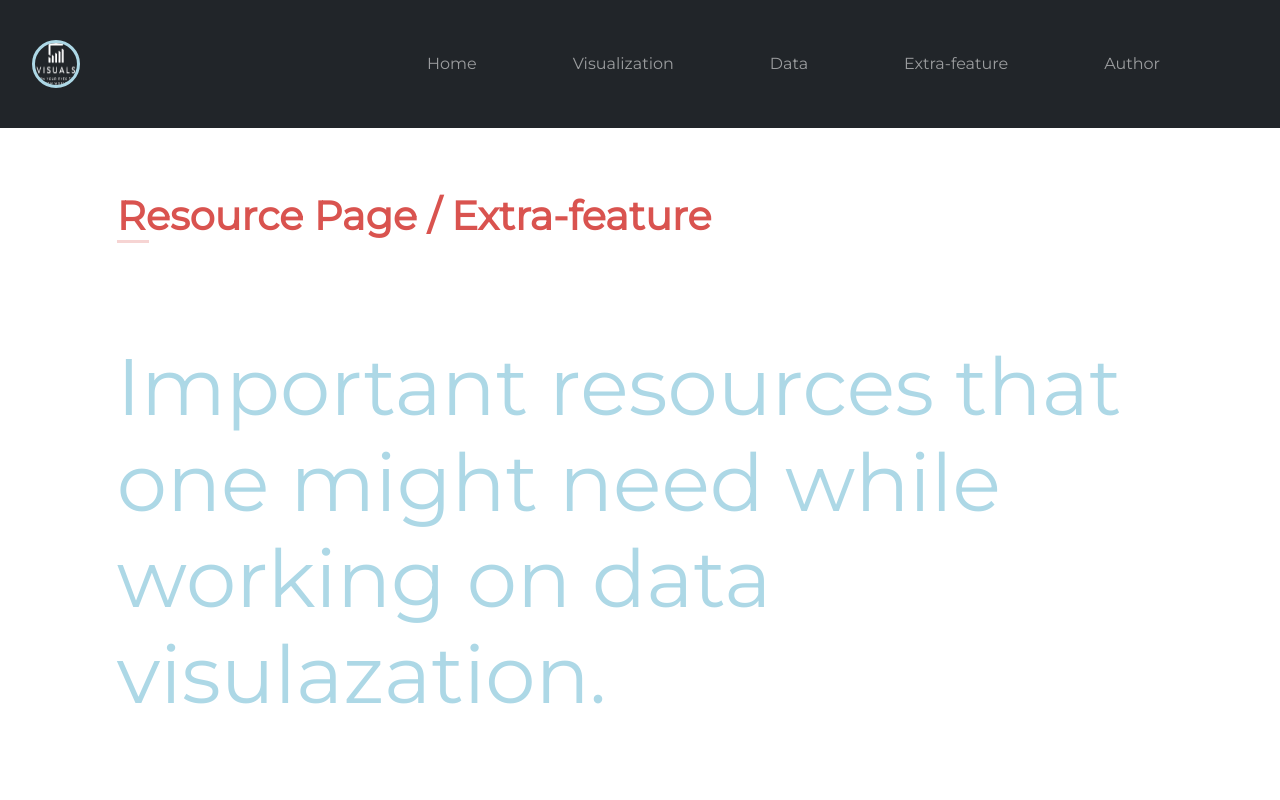
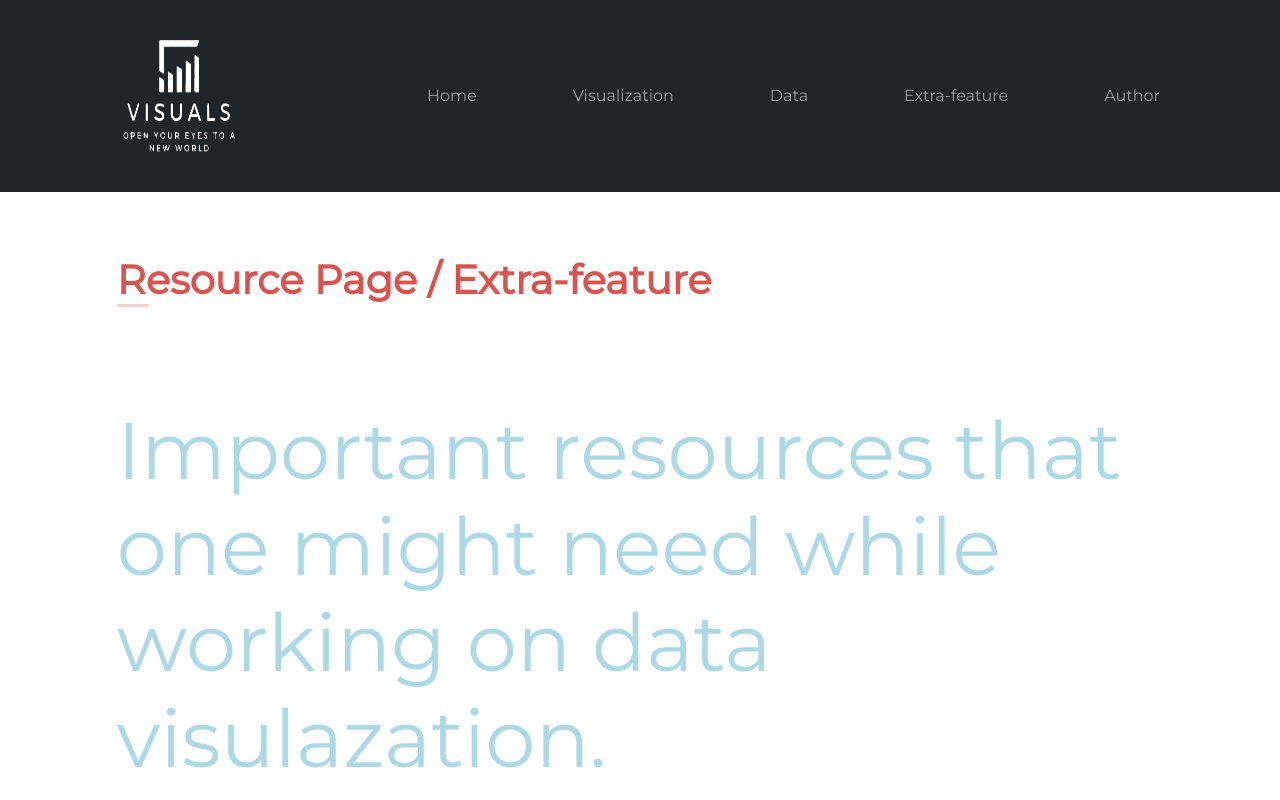
Before and after one commit to m-musila/ip2-repo, a plain HTML site: page html/extraFeature.html in a window 1280 px wide. Shown: the top 800 px of the page. Drawn offline with nearby package versions, Linux system fonts and the light colour scheme.

Commit message:
logo
updated logo styles

```diff
--- a/css/about.css
+++ b/css/about.css
@@ -28,7 +28,7 @@ h2 {
  hr, h2, h3 {
     color: #d9534f;
  }
-img {
+div > div> img {
     transition: transform .3s; /* Animation */
     width: 500px;
     height: 700px;
@@ -36,7 +36,7 @@ img {
     border: 0.2rem solid lightblue;
 }
 
-img:hover {
+div > div> img:hover {
 
     transform: scale(1.03); /* 103% zoom */
     border: 0.5rem solid #d9534f;
--- a/css/data.css
+++ b/css/data.css
@@ -16,7 +16,9 @@ h5, .text {
     padding: 0.25rem 0.75rem;
     bottom: 0.7rem;
 }
+
 /* special styles*/
+
 .slide-show-wrapper {
     position: relative;
     margin: auto;
--- a/css/extraFeature.css
+++ b/css/extraFeature.css
@@ -1,4 +1,4 @@
- img {
+ span > img {
     border-radius: 100%;
     width: 3rem;
     height: 3rem;
--- a/css/styles.css
+++ b/css/styles.css
@@ -33,6 +33,13 @@ div > hr {
 }
 .navbar-brand {
     margin-left: 5.5rem;
+}
+
+.logo {
+    margin-left: 5.7rem;
+    width: 7rem;
+    height: 7rem;
+    cursor: grab;
 }
 /* ***************************** body styles ***************************** */
 
--- a/html/extraFeature.html
+++ b/html/extraFeature.html
@@ -28,7 +28,7 @@
 
                 <div class="container-fluid">
                     <!-- nav logo -->
-                    <img class="logo" src="/images/logo.png">
+                    <a href="/index.html"><img class="logo" src="/images/logo.png"></a>
                     <!-- Toggler -->
                     <button class="navbar-toggler" type="button" data-bs-toggle="collapse" data-bs-target="#navbarTogglerDemo01" aria-controls="navbarTogglerDemo01" aria-expanded="false" aria-label="Toggle navigation">
                         <span class="navbar-toggler-icon"></span>
```
Also changed, not shown: html/about.html (+1 -1 lines), html/data.html (+1 -1 lines), html/visulazation.html (+1 -1 lines), index.html (+2 -1 lines).
